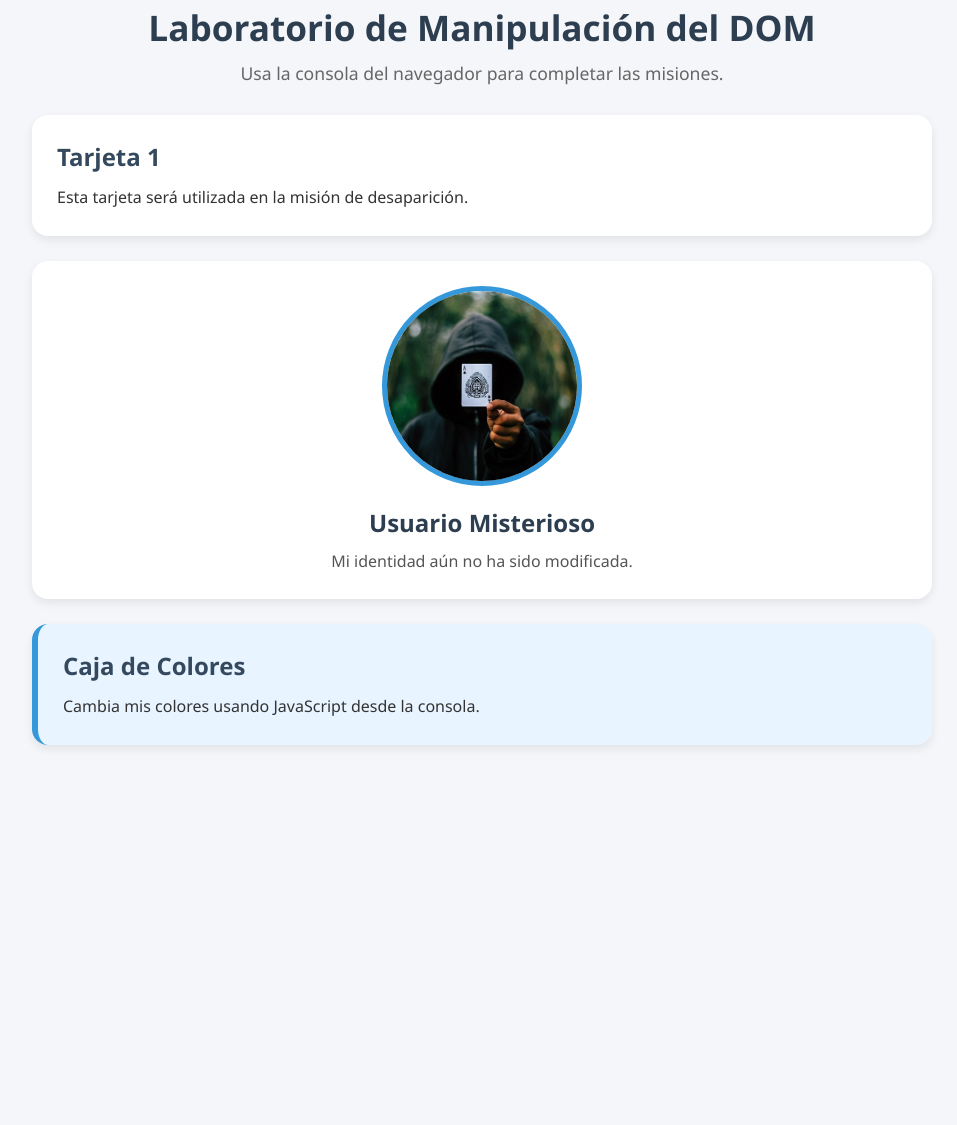
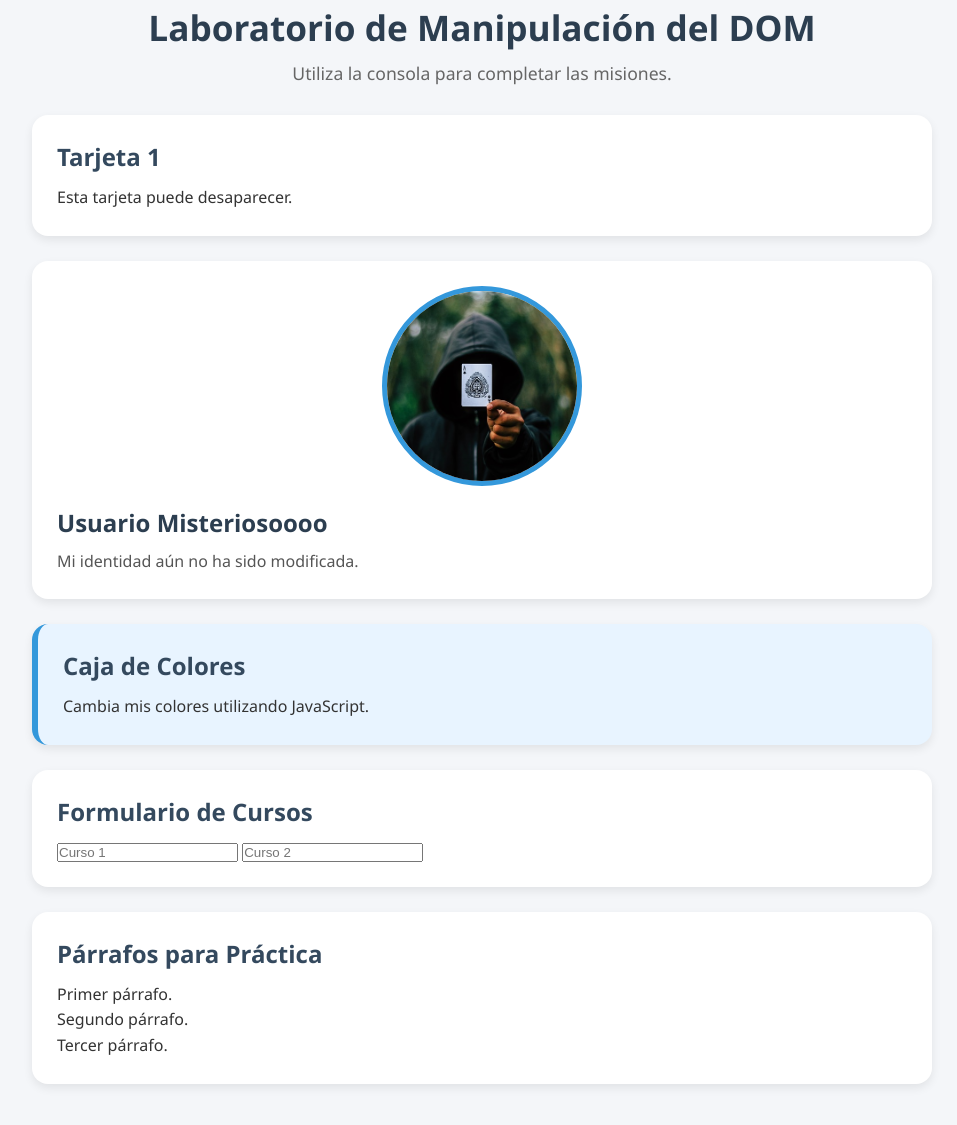
Before and after one commit to edilbertolacayounan/TeacherNI_Web, a plain HTML site: page index.html in a window 1280 px wide. Shown: the part 37-1162 px from the top of the page, without its empty margins (158-1115 px from the left). Before the commit the page ends 847 px from the top, so only its background shows below. Drawn offline with Linux system fonts and the light colour scheme.

Commit message:
Update index.html

```diff
--- a/index.html
+++ b/index.html
@@ -11,36 +11,77 @@
 <div class="contenedor">
 
     <header class="hero">
-            <h1 id="titulo-principal">Laboratorio de Manipulación del DOM</h1>
-            <p>Usa la consola del navegador para completar las misiones.</p>
+        <h1 id="titulo-principal">
+            Laboratorio de Manipulación del DOM
+        </h1>
+
+        <p>
+            Utiliza la consola para completar las misiones.
+        </p>
     </header>
 
     <section class="tarjeta" id="tarjeta-1">
         <h2>Tarjeta 1</h2>
-            <p>
-                Esta tarjeta será utilizada en la misión de desaparición.
-            </p>
+        <p>Esta tarjeta puede desaparecer.</p>
     </section>
 
-        <section class="tarjeta perfil">
+    <section class="tarjeta tarjeta-perfil" id="tarjeta-perfil">
+
         <img
             id="imagen-avatar"
             src="avatar.jpg"
-                alt="Avatar misterioso"
-            >
+            alt="Avatar">
 
-            <h2 id="nombre-usuario">Usuario Misterioso</h2>
+        <h2 id="nombre-usuario">
+            Usuario Misteriosoooo
+        </h2>
 
         <p id="descripcion">
             Mi identidad aún no ha sido modificada.
         </p>
+
     </section>
 
     <section class="tarjeta" id="caja-sorpresa">
+
         <h2>Caja de Colores</h2>
+
         <p>
-                Cambia mis colores usando JavaScript desde la consola.
+            Cambia mis colores utilizando JavaScript.
         </p>
+
+    </section>
+
+    <section class="tarjeta">
+
+        <h2>Formulario de Cursos</h2>
+
+        <input
+            type="text"
+            name="curso"
+            placeholder="Curso 1">
+
+        <input
+            type="text"
+            name="curso"
+            placeholder="Curso 2">
+
+    </section>
+
+    <section class="tarjeta">
+
+        <h2>Párrafos para Práctica</h2>
+
+        <div id="zona-parrafos">
+
+            <p>Primer párrafo.</p>
+
+            <p>Segundo párrafo.</p>
+
+            <p>Tercer párrafo.</p>
+
+        </div>
+
     </section>
 
 </div>
```
Lines whose indentation alone changed are shown as unchanged.
